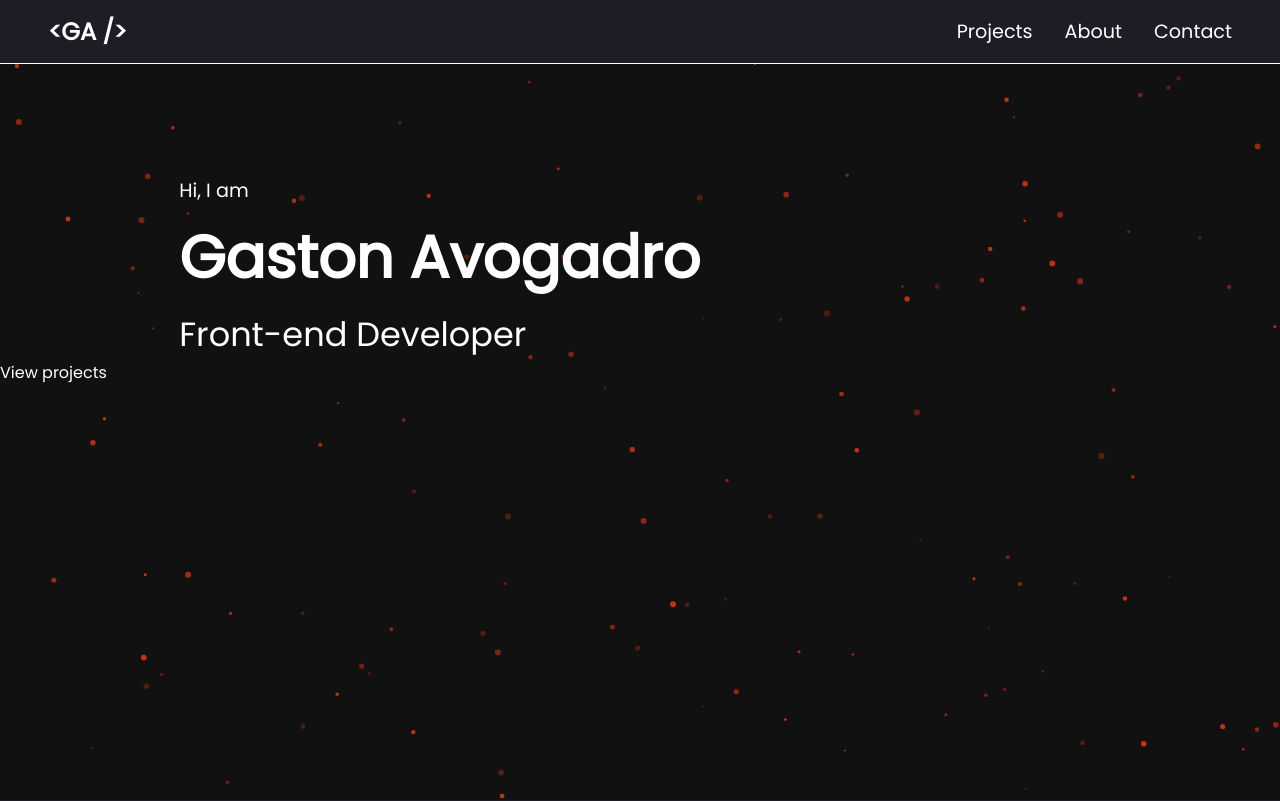
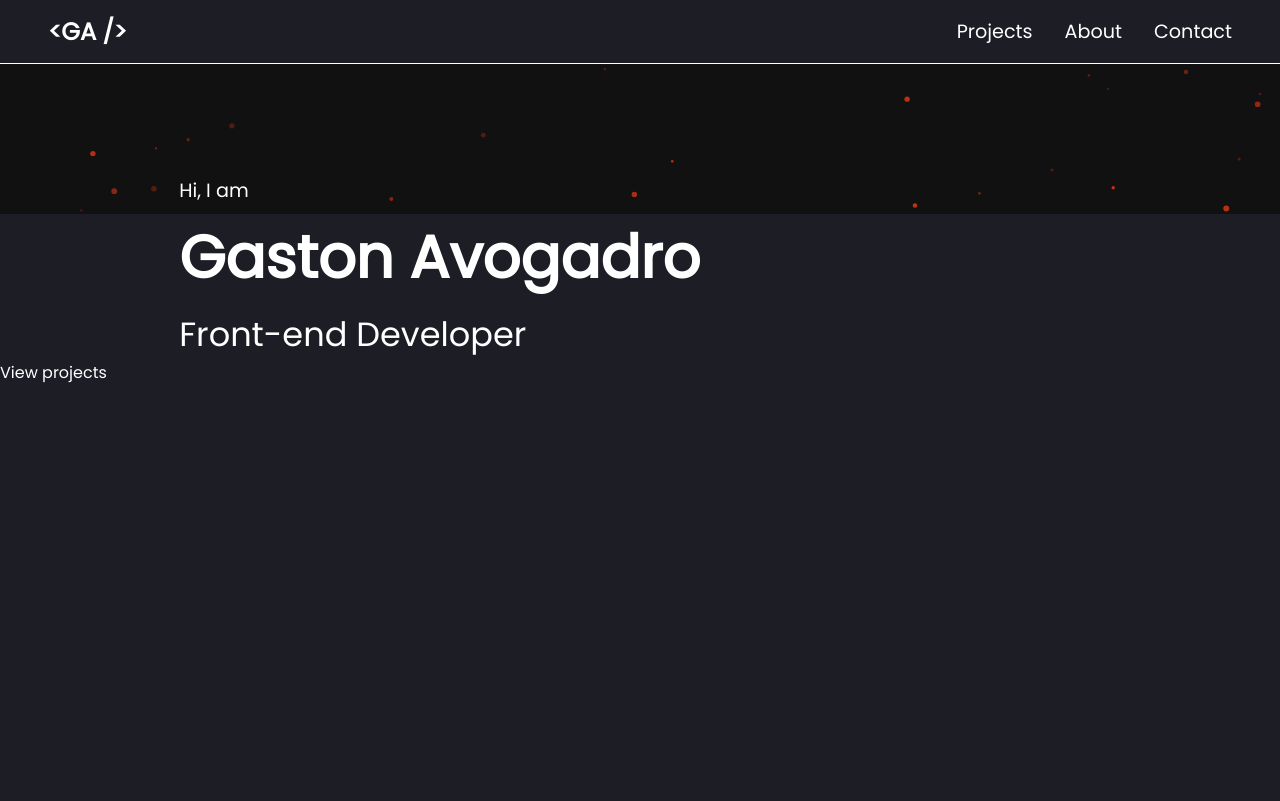
Before and after one commit to GastonAvogadro/Portfolio, a React (Create React App) app: page / in a window 1280 px wide. Shown: the top 801 px of the page. Built offline with nearby package versions, Linux system fonts and the light colour scheme.

Commit message:
bg animated resized

```diff
--- a/src/components/BgAnimated/BgAnimated.css
+++ b/src/components/BgAnimated/BgAnimated.css
@@ -1,3 +1,7 @@
 .bgAnimated{
-
+    height: 90vh;
+    width: 100%;
+    position: absolute;
+    z-index: -1;
+    overflow: hidden;
 }
--- a/src/components/BgAnimated/BgAnimated.js
+++ b/src/components/BgAnimated/BgAnimated.js
@@ -14,6 +14,7 @@ const BgAnimated = () => {
                 id="tsparticles"
                 init={particlesInit}
                 options={{
+                    fullScreen: false,
                     autoPlay: true,
                     background: {
                         color: {
```
